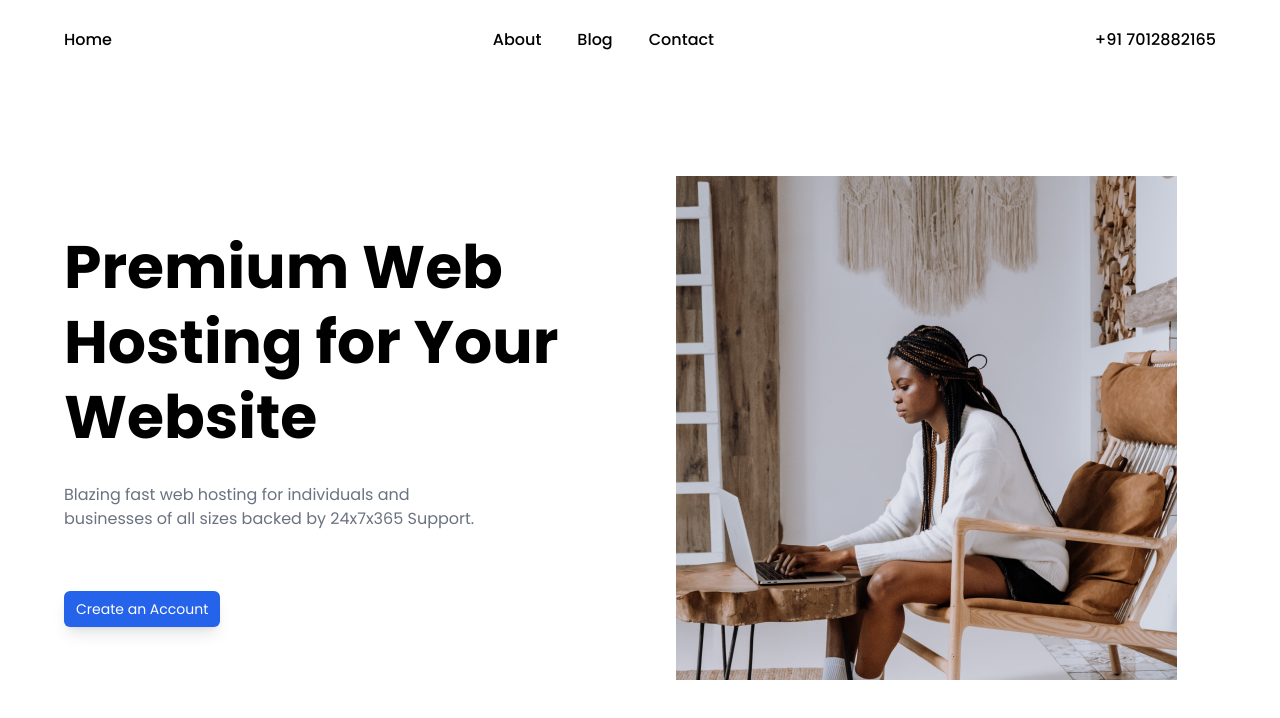
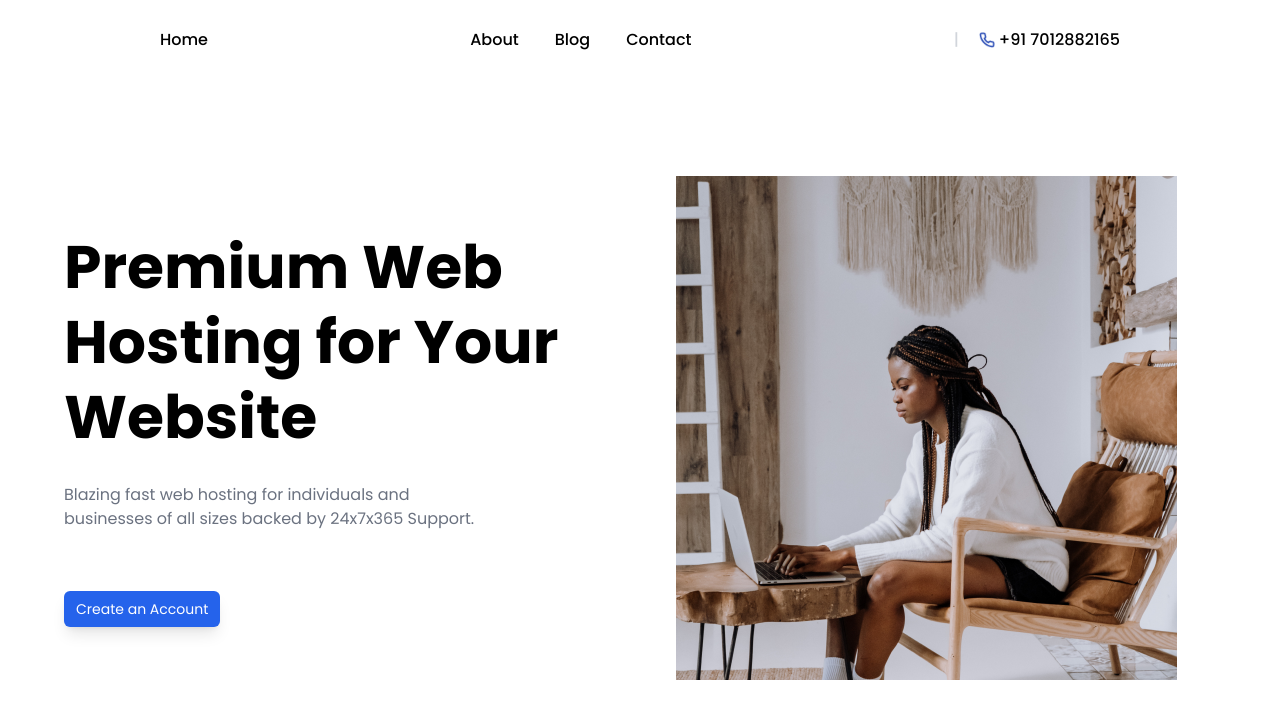
Before and after one commit to DHANIYEL/hoster, a React (Create React App) app: page / in a window 1280 px wide. Shown: the top 718 px of the page. Built offline with nearby package versions, Linux system fonts and the light colour scheme.

Commit message:
hero section complete

```diff
--- a/src/components/Hero.tsx
+++ b/src/components/Hero.tsx
@@ -1,6 +1,5 @@
-import React from 'react';
 import CustomButton from './CustomButton';
-import heroImage from "assets/hero-img.png"; // Import as default export
+import heroImage from "../assets/hero-img.png"; // Import as default export
 
 const Hero = () => {
   return (
--- a/src/components/Navbar.tsx
+++ b/src/components/Navbar.tsx
@@ -1,8 +1,9 @@
+import phoneImage from "../assets/phone-img.png"
 
 const Navbar = () => {
   return (
     <div>
-      <div className="flex justify-center padding-x py-7">
+      <div className="flex justify-center py-7 px-40 items-center">
         <ul className="flex justify-between w-full font-medium">
           <li className="flex items-center">
             <a href="/">Home</a>
@@ -18,7 +19,9 @@ const Navbar = () => {
               <a href="/contact">Contact</a>
             </li>
           </div>
-          <li className="flex items-center justify-end">
+          <li className="flex items-center justify-end gap-1">
+            <p className="mr-4 text-gray-300">|</p>
+            <img src={phoneImage} alt="logo"  className="w-4 h-4"/>
             <p>+91 7012882165</p>
           </li>
         </ul>
--- /dev/null
+++ b/src/react-app-env.d.ts
@@ -0,0 +1,4 @@
+declare module "*.png";
+declare module "*.svg";
+declare module "*.jpeg";
+declare module "*.jpg";
```
Also changed, not shown: tsconfig.json (+3 -5 lines), src/assets/phone-img.png (added).
